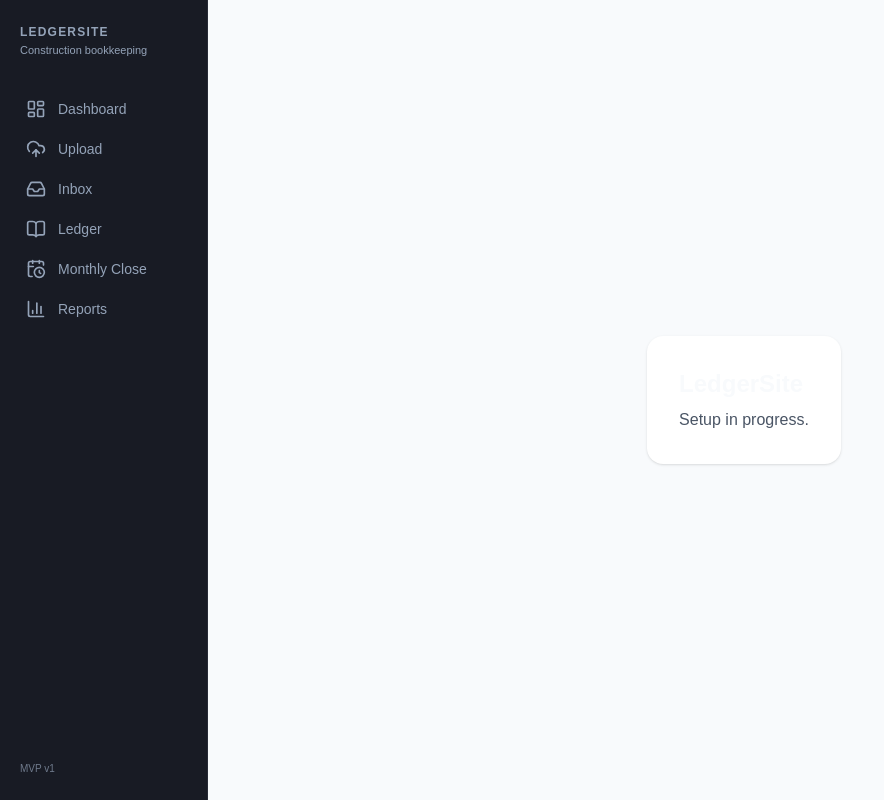
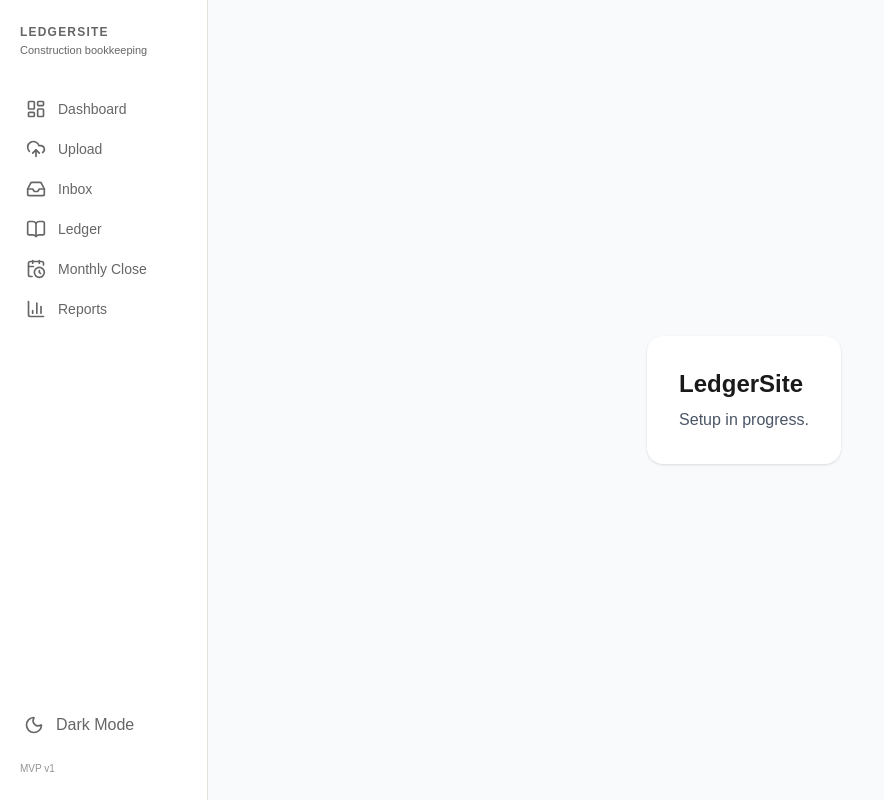
Before and after one commit to zendyXD/ledgersite, a Next.js app: page / in a window 1280 px wide. Shown: the whole page, without its empty margins (0-884 px from the left). Built offline with nearby package versions, Linux system fonts and the light colour scheme.

Commit message:
refactor: redesign with premium light/dark themes

```diff
--- a/app/globals.css
+++ b/app/globals.css
@@ -2,20 +2,22 @@
 @custom-variant dark (&:is(.dark *));
 
 :root {
-  --background: #f1f5f9;
-  --foreground: #0f172a;
-  --muted: #475569;
+  --background: #f7f5f2;
+  --foreground: #1a1a1a;
+  --muted: #666666;
   --card: #ffffff;
-  --card-muted: #f8fafc;
-  --border: #cbd5e1;
+  --card-elevated: #ffffff;
+  --card-muted: #f0eee9;
+  --border: #e5e2db;
   --input-bg: #ffffff;
-  --input-text: #0f172a;
-  --input-placeholder: #94a3b8;
-  --primary: #0f766e;
-  --primary-hover: #115e59;
-  --danger-bg: #fef2f2;
+  --input-text: #1a1a1a;
+  --input-placeholder: #888888;
+  --primary: #1a5c3a;
+  --primary-hover: #124329;
+  --primary-foreground: #ffffff;
+  --danger-bg: #fdf2f2;
   --danger-text: #b91c1c;
-  --success-bg: #f0fdf4;
+  --success-bg: #f1f8f3;
   --success-text: #166534;
 }
 
@@ -70,14 +72,14 @@ button {
 }
 
 .app-card {
-  border: 1px solid #e2e8f0;
+  border: 1px solid var(--border);
   background: var(--card);
   border-radius: 1rem;
-  box-shadow: 0 1px 2px rgba(15, 23, 42, 0.04);
+  box-shadow: 0 1px 3px rgba(0, 0, 0, 0.05);
 }
 
 .app-card-muted {
-  border: 1px solid #e2e8f0;
+  border: 1px solid var(--border);
   background: var(--card-muted);
   border-radius: 0.875rem;
 }
@@ -85,48 +87,49 @@ button {
 .app-input {
   width: 100%;
   border-radius: 0.75rem;
-  border: 1px solid #cbd5e1;
-  background: #ffffff;
-  color: #0f172a;
+  border: 1px solid var(--border);
+  background: var(--input-bg);
+  color: var(--input-text);
   padding: 0.75rem 0.875rem;
 }
 
 .app-input::placeholder {
-  color: #94a3b8;
+  color: var(--input-placeholder);
 }
 
 .app-input:focus,
 .app-select:focus,
 .app-textarea:focus {
   outline: none;
-  border-color: #64748b;
-  box-shadow: 0 0 0 2px #e2e8f0;
+  border-color: var(--muted);
+  box-shadow: 0 0 0 2px var(--card-muted);
 }
 
 .app-select {
   width: 100%;
   border-radius: 0.75rem;
-  border: 1px solid #cbd5e1;
-  background: #ffffff;
-  color: #0f172a;
+  border: 1px solid var(--border);
+  background: var(--input-bg);
+  color: var(--input-text);
   padding: 0.75rem 0.875rem;
 }
 
 .app-textarea {
   width: 100%;
   border-radius: 0.75rem;
-  border: 1px solid #cbd5e1;
-  background: #ffffff;
-  color: #0f172a;
+  border: 1px solid var(--border);
+  background: var(--input-bg);
+  color: var(--input-text);
   padding: 0.75rem 0.875rem;
 }
 
 .btn-primary {
   border-radius: 0.75rem;
   background: var(--primary);
-  color: white;
+  color: var(--primary-foreground);
   padding: 0.625rem 1rem;
   font-weight: 600;
+  border: 1px solid transparent;
 }
 
 .btn-primary:hover {
@@ -135,15 +138,15 @@ button {
 
 .btn-secondary {
   border-radius: 0.75rem;
-  border: 1px solid #cbd5e1;
-  background: white;
-  color: #1e293b;
+  border: 1px solid var(--border);
+  background: var(--card);
+  color: var(--foreground);
   padding: 0.625rem 1rem;
   font-weight: 500;
 }
 
 .btn-secondary:hover {
-  background: #f8fafc;
+  background: var(--card-muted);
 }
 
 .btn-danger {
@@ -169,7 +172,7 @@ button {
 
 .skeleton {
   animation: pulse 1.5s ease-in-out infinite;
-  background: #e2e8f0;
+  background: var(--border);
   border-radius: 0.5rem;
 }
 
@@ -185,29 +188,30 @@ button {
 
 html.dark {
   color-scheme: dark;
-  /* Deep charcoal background, not pure black */
-  --background: #0f1117;
-  /* High contrast white/gray text */
-  --foreground: #f8fafc;
-  --muted: #94a3b8;
-  /* Soft panel layering */
-  --card: #181b24;
-  --card-elevated: #222631;
-  --card-muted: #1e212b;
-  /* Subtle borders */
-  --border: #272b36;
+  /* Deep near-black background */
+  --background: #0a0a0a;
+  /* Dimmed foreground for hierarchy, letting primary interactions be solid white */
+  --foreground: #d4d4d4;
+  --muted: #737373;
+  /* Minimal surfaces */
+  --card: #121212;
+  --card-elevated: #1a1a1a;
+  --card-muted: #0f0f0f;
+  /* Subtle #e8e8e8 border via opacity (15%) to maintain minimal aesthetic */
+  --border: rgba(232, 232, 232, 0.15);
   /* Inputs */
-  --input-bg: #181b24;
-  --input-text: #f8fafc;
-  --input-placeholder: #64748b;
-  /* Teal/Green finance accent */
-  --primary: #14b8a6;
-  --primary-hover: #0d9488;
-  /* Status Colors */
-  --danger-bg: #451a1a;
+  --input-bg: #0a0a0a;
+  --input-text: #ffffff;
+  --input-placeholder: #525252;
+  /* Pure white primary accent */
+  --primary: #ffffff;
+  --primary-hover: #e5e5e5;
+  --primary-foreground: #0a0a0a;
+  /* Status Colors (Subdued for dark mode) */
+  --danger-bg: rgba(185, 28, 28, 0.15);
   --danger-text: #fca5a5;
-  --success-bg: #064e3b;
-  --success-text: #6ee7b7;
+  --success-bg: rgba(22, 101, 52, 0.15);
+  --success-text: #86efac;
 }
 
 /* Dark Theme Migration Utility Classes */
--- a/app/inbox/page.tsx
+++ b/app/inbox/page.tsx
@@ -619,7 +619,7 @@ export default function InboxPage() {
 
               return (
               <div key={proof.id} id={`proof-card-${proof.id}`}
-                className={`rounded-xl border p-4 transition-all duration-1000 ${highlightProofId === proof.id ? "border-[var(--primary)] bg-teal-50 dark:bg-teal-500/10 shadow-md" : selectedIds.has(proof.id) ? "border-[var(--border)] bg-[var(--card-elevated)]" : "border-[var(--border)] bg-[var(--card)]"}`}>
+                className={`rounded-xl border p-4 transition-all duration-1000 ${highlightProofId === proof.id ? "border-[var(--primary)] bg-[var(--primary)]/10 shadow-md" : selectedIds.has(proof.id) ? "border-[var(--border)] bg-[var(--card-elevated)]" : "border-[var(--border)] bg-[var(--card)]"}`}>
 
                 {/* Checkbox */}
                 <div className="flex items-center gap-2 mb-2">
--- a/app/layout.tsx
+++ b/app/layout.tsx
@@ -26,8 +26,24 @@ export default function RootLayout({
   return (
     <html
       lang="en"
-      className={`${geistSans.variable} ${geistMono.variable} h-full antialiased dark`}
+      className={`${geistSans.variable} ${geistMono.variable} h-full antialiased`}
+      suppressHydrationWarning
     >
+      <head>
+        <script
+          dangerouslySetInnerHTML={{
+            __html: `
+              try {
+                if (localStorage.theme === 'dark' || (!('theme' in localStorage) && window.matchMedia('(prefers-color-scheme: dark)').matches)) {
+                  document.documentElement.classList.add('dark')
+                } else {
+                  document.documentElement.classList.remove('dark')
+                }
+              } catch (_) {}
+            `,
+          }}
+        />
+      </head>
       <body className="h-screen flex overflow-hidden theme-page">
         <Sidebar />
         <main className="flex-1 h-full overflow-y-auto">
--- a/app/ledger/page.tsx
+++ b/app/ledger/page.tsx
@@ -664,7 +664,7 @@ export default function LedgerPage() {
                           <td className="p-4 whitespace-nowrap text-xs">
                             {isEditing ? (
                               <div className="flex flex-col gap-1.5 w-28">
-                                <button type="button" onClick={() => handleSaveEntry(entry.id, false)} disabled={savingId === entry.id} className="rounded bg-teal-700 dark:bg-teal-600 px-2 py-1 font-semibold text-white hover:bg-teal-800 dark:hover:bg-teal-700 disabled:opacity-50 transition-colors">
+                                <button type="button" onClick={() => handleSaveEntry(entry.id, false)} disabled={savingId === entry.id} className="rounded bg-[var(--primary)] px-2 py-1 font-semibold text-[var(--primary-foreground)] hover:bg-[var(--primary-hover)] disabled:opacity-50 transition-colors">
                                   Save Entry
                                 </button>
                                 <button type="button" onClick={() => setEditingEntryId(null)} className="text-center rounded border border-[var(--border)] bg-[var(--card)] px-2 py-1 font-medium text-[var(--foreground)] hover:bg-[var(--card-muted)] transition-colors">
@@ -676,7 +676,7 @@ export default function LedgerPage() {
                                 <div>
                                   {isDraft ? (
                                     entry.review_status === "reviewed" ? (
-                                      <span className="inline-flex items-center gap-1 rounded-full bg-teal-50 border border-teal-200 text-teal-700 dark:bg-teal-500/10 dark:border-teal-500/20 dark:text-teal-400 px-2 py-0.5 text-[11px] font-semibold">
+                                      <span className="inline-flex items-center gap-1 rounded-full bg-[var(--primary)]/10 border border-[var(--primary)]/20 text-[var(--primary)] px-2 py-0.5 text-[11px] font-semibold">
                                         <CheckCircle2 className="w-3 h-3" /> Reviewed
                                       </span>
                                     ) : hasMissing ? (
--- a/components/Sidebar.tsx
+++ b/components/Sidebar.tsx
@@ -3,6 +3,7 @@
 import Link from "next/link";
 import { usePathname } from "next/navigation";
 import { LayoutDashboard, UploadCloud, Inbox, BookOpen, CalendarClock, BarChart3 } from "lucide-react";
+import ThemeToggle from "./ThemeToggle";
 
 const navItems = [
   { label: "Dashboard", href: "/dashboard", icon: LayoutDashboard },
@@ -38,7 +39,7 @@ export default function Sidebar() {
                 href={item.href}
                 className={`group flex items-center gap-3 rounded-lg px-3 py-2 text-sm transition-all duration-300 ${
                   isActive
-                    ? "bg-[var(--card-muted)] text-[var(--foreground)] font-semibold border-l-2 border-[var(--primary)] shadow-[inset_6px_0_12px_-6px_rgba(20,184,166,0.25)] rounded-l-none"
+                    ? "bg-[var(--card-muted)] text-[var(--foreground)] font-semibold border-l-2 border-[var(--primary)] rounded-l-none"
                     : "text-[var(--muted)] font-medium hover:bg-[var(--card-muted)] hover:text-[var(--foreground)] border-l-2 border-transparent rounded-l-none"
                 }`}
               >
@@ -52,8 +53,11 @@ export default function Sidebar() {
       </nav>
 
       {/* Bottom */}
-      <div className="mt-auto px-2">
-        <p className="text-[10px] text-[var(--muted)] opacity-70">MVP v1</p>
+      <div className="mt-auto pt-4 flex flex-col gap-2">
+        <ThemeToggle />
+        <div className="px-2 mt-2">
+          <p className="text-[10px] text-[var(--muted)] opacity-70">MVP v1</p>
+        </div>
       </div>
     </aside>
   );
--- /dev/null
+++ b/components/ThemeToggle.tsx
@@ -0,0 +1,43 @@
+"use client";
+
+import { useEffect, useState } from "react";
+import { Moon, Sun } from "lucide-react";
+
+export default function ThemeToggle() {
+  const [isDark, setIsDark] = useState(false);
+
+  useEffect(() => {
+    // Check initial theme on mount
+    const isDarkMode = document.documentElement.classList.contains("dark");
+    setIsDark(isDarkMode);
+  }, []);
+
+  const toggleTheme = () => {
+    const nextDark = !isDark;
+    setIsDark(nextDark);
+
+    if (nextDark) {
+      document.documentElement.classList.add("dark");
+      localStorage.setItem("theme", "dark");
+    } else {
+      document.documentElement.classList.remove("dark");
+      localStorage.setItem("theme", "light");
+    }
+  };
+
+  return (
+    <button
+      onClick={toggleTheme}
+      className="flex items-center gap-3 rounded-lg px-3 py-2 text-sm font-medium text-[var(--muted)] hover:bg-[var(--card-muted)] hover:text-[var(--foreground)] transition-all duration-300 w-full"
+    >
+      <span className="text-[var(--muted)] group-hover:text-[var(--foreground)]">
+        {isDark ? (
+          <Sun className="w-5 h-5" strokeWidth={2} />
+        ) : (
+          <Moon className="w-5 h-5" strokeWidth={2} />
+        )}
+      </span>
+      {isDark ? "Light Mode" : "Dark Mode"}
+    </button>
+  );
+}
```
Also changed, not shown: app/inbox/[id]/page.tsx (+10 -10 lines), app/reports/page.tsx (+5 -5 lines), app/uploads/page.tsx (+4 -4 lines).
